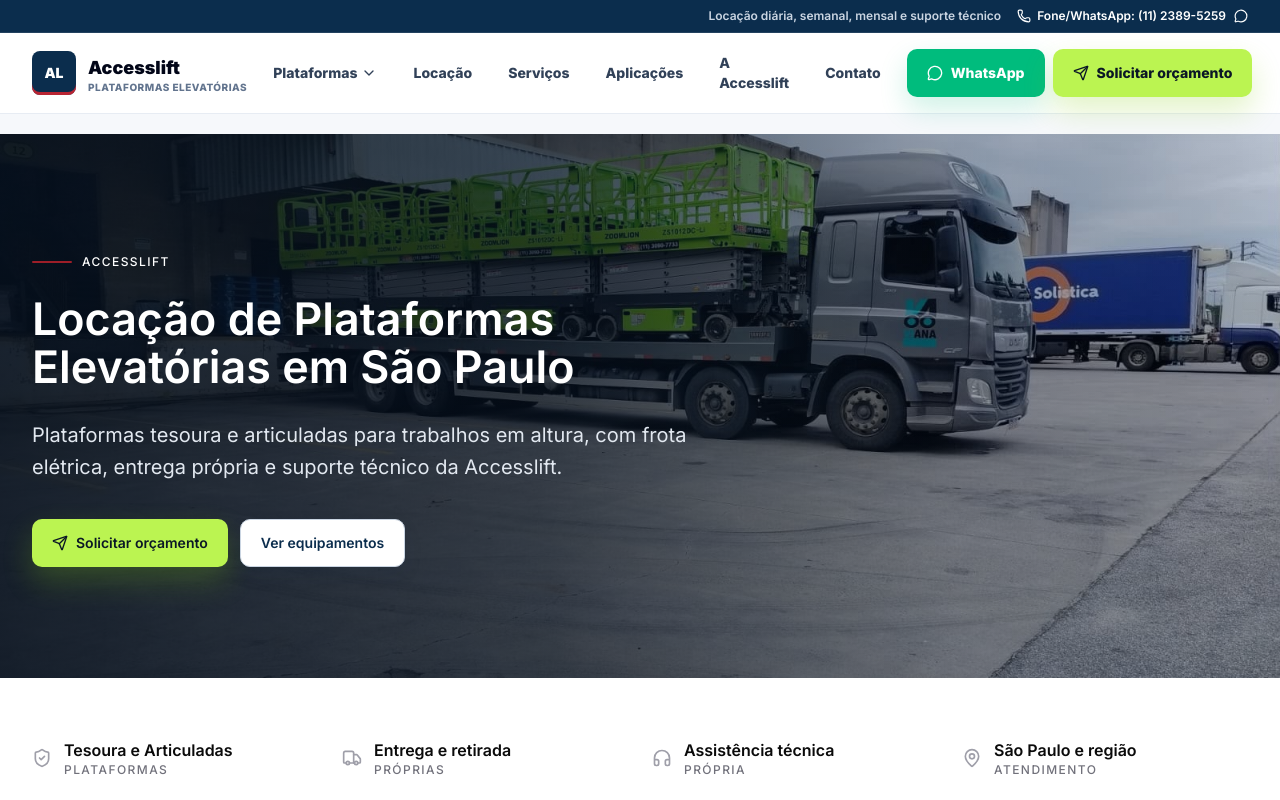
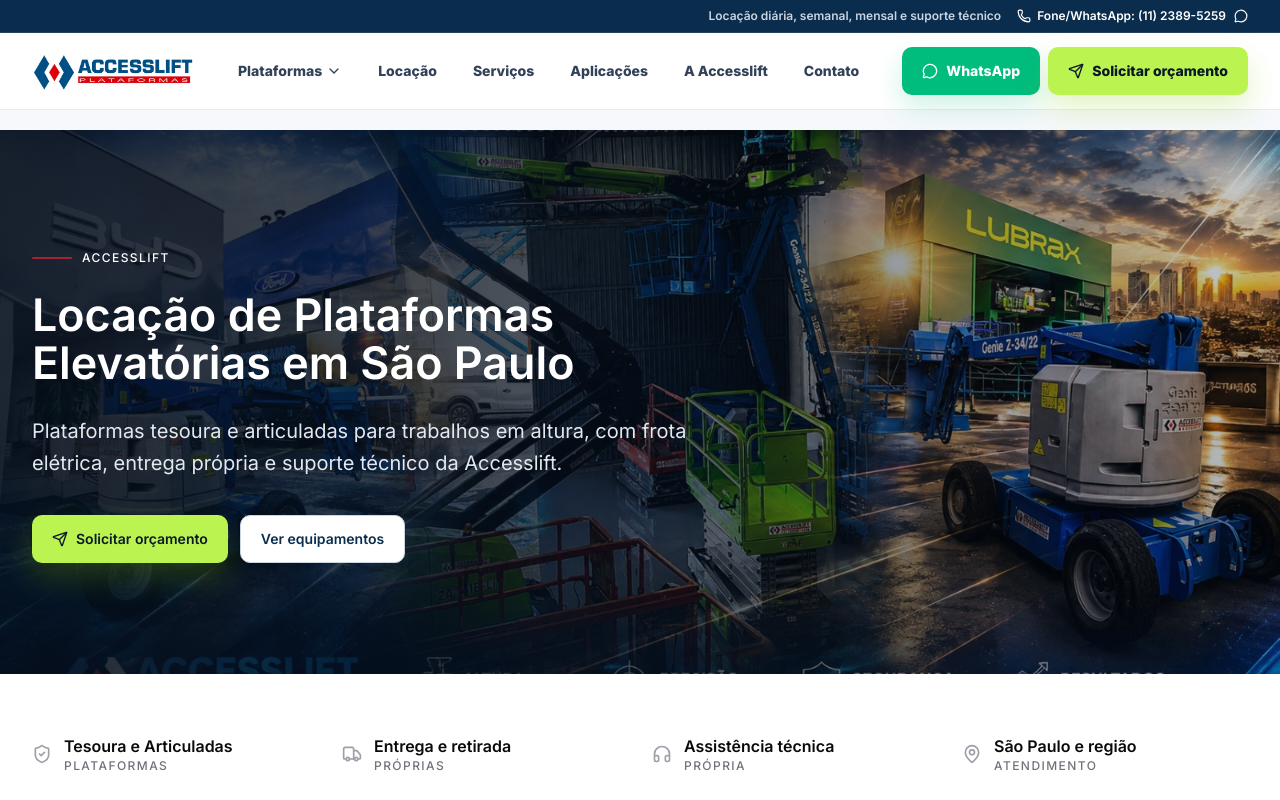
Before and after one commit to creation-comunicacao/accesslift, a React (Vite) app: page / in a window 1280 px wide. Shown: the top 800 px of the page. Built offline with nearby package versions, Linux system fonts and the light colour scheme.

Commit message:
feat(doc2) att v2 accesslift alterando estilo visual do projeto com logo e header

```diff
--- a/src/accesslift/components/layout/Header.tsx
+++ b/src/accesslift/components/layout/Header.tsx
@@ -89,21 +89,20 @@
       <div className="site-container flex min-h-[4.75rem] items-center justify-between gap-3 py-3">
         <a
           href="/"
-          className="flex shrink-0 items-center gap-3"
+          className="flex shrink-0 items-center"
           onClick={(event) => {
             event.preventDefault();
             handleNavigate("/");
           }}
         >
-          <span className="flex h-11 w-11 items-center justify-center rounded-lg bg-[#0b2d4d] text-sm font-black text-white shadow-[inset_0_-3px_0_rgba(216,36,47,0.85)]">
-            AL
-          </span>
-          <span className="grid leading-none">
-            <span className="text-lg font-black tracking-normal text-slate-950">Accesslift</span>
-            <span className="hidden text-[10px] font-extrabold uppercase tracking-wider text-slate-500 sm:block">
-              Plataformas elevatórias
-            </span>
-          </span>
+          <img
+            src="/images/accesslift/marca/logo-accesslift-plataformas.jpg"
+            alt="Accesslift Plataformas"
+            width={1082}
+            height={319}
+            className="h-11 w-auto max-w-[11.5rem] object-contain sm:h-12 sm:max-w-[13.5rem]"
+            decoding="async"
+          />
         </a>
 
         <nav className="hidden items-center gap-2 lg:flex" aria-label="Principal">
--- a/src/accesslift/pages/HomePage.tsx
+++ b/src/accesslift/pages/HomePage.tsx
@@ -241,10 +241,10 @@
     <main className="home-refined">
       <section className="hero-photo overflow-hidden">
         <img
-          src="/images/accesslift/logistica/transporte-plataformas-elevatorias-frota-03.jpeg"
-          alt="Entrega de plataformas elevatórias pela Accesslift"
-          width={1599}
-          height={899}
+          src="/images/accesslift/marca/hero-home-plataformas-accesslift.jpg"
+          alt="Plataformas elevatórias Accesslift em operações e eventos"
+          width={1600}
+          height={853}
           loading="eager"
           decoding="async"
         />
```
Also changed, not shown: public/images/accesslift/marca/hero-home-plataformas-accesslift.jpg (added), public/images/accesslift/marca/logo-accesslift-plataformas.jpg (added).
